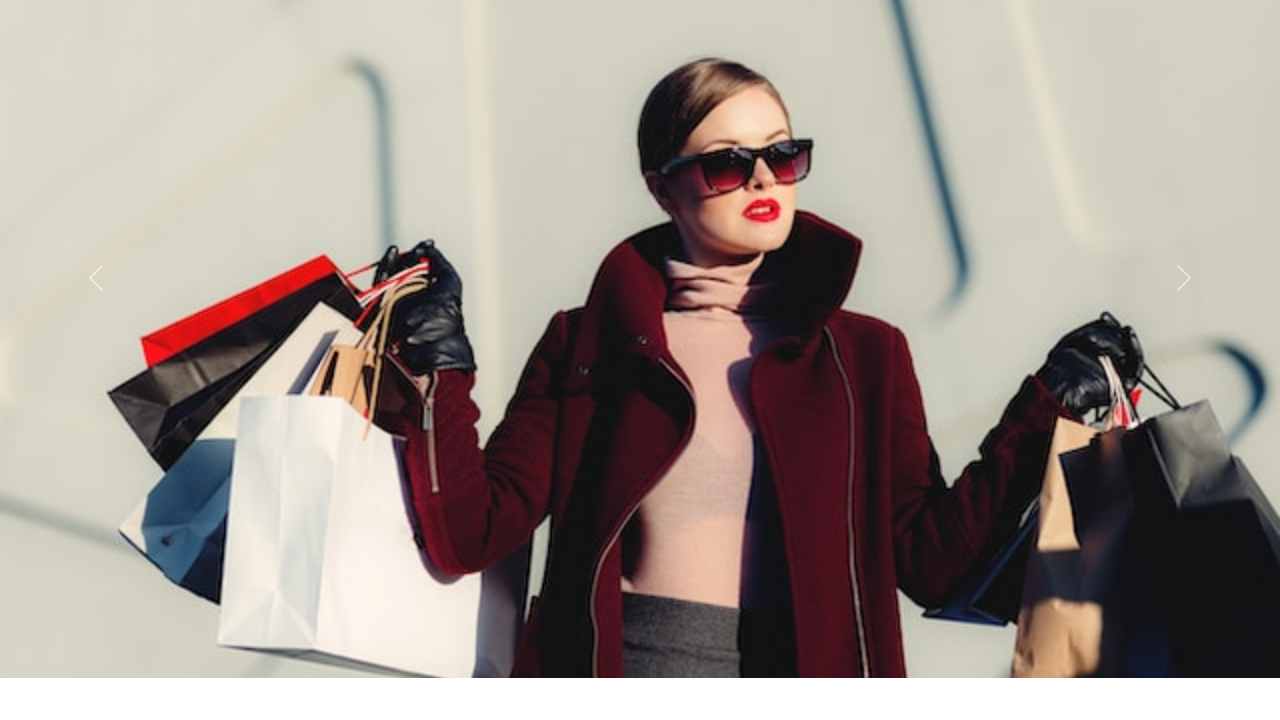
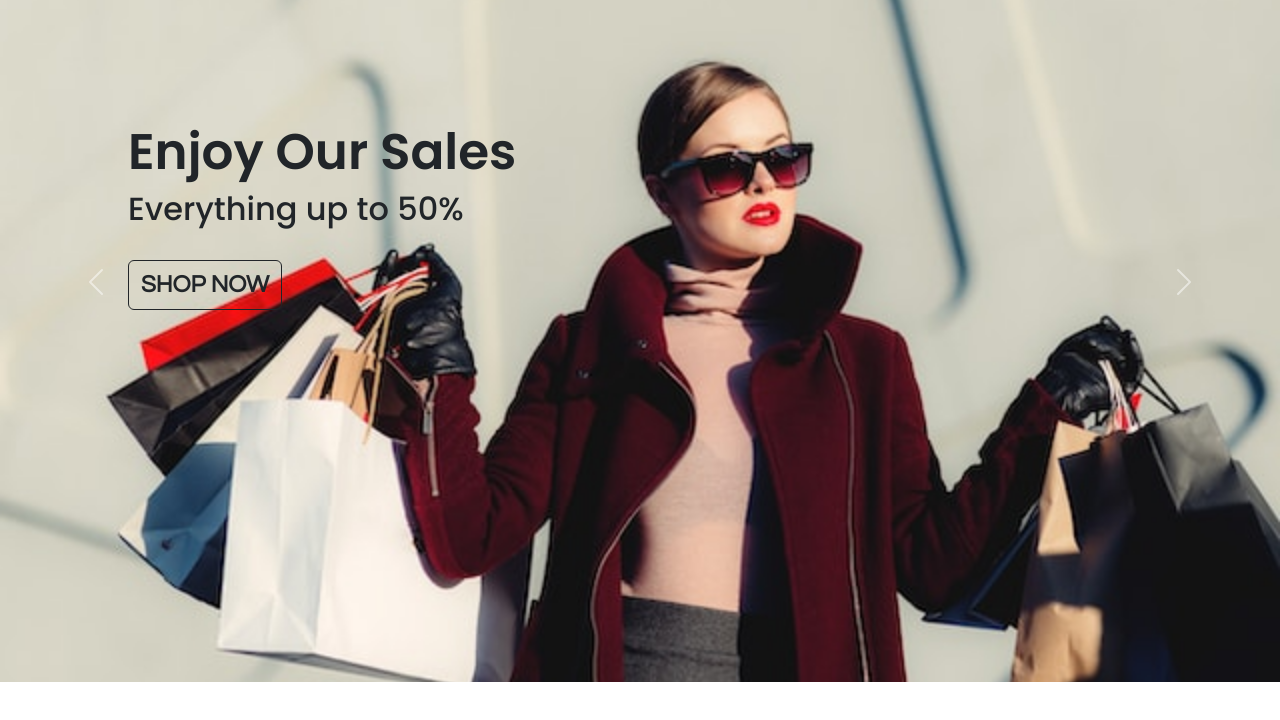
Before and after one commit to SaraOrciuoli/PRESTO-Aula1-3MS, a plain HTML site: page index.html in a window 1280 px wide. Shown: the part 144-864 px from the top of the page. Drawn offline with nearby package versions, Linux system fonts and the light colour scheme.

Commit message:
scritte carosel

```diff
--- a/index.html
+++ b/index.html
@@ -175,21 +175,37 @@
             data-bs-ride="carousel"
           >
             <div class="carousel-inner">
-              <div class="carousel-item active">
+              <div class="carousel-item active position-relative">
+                <div class="position-absolute div-text">
+                  <h2 class="new">New collection</h2>
+                  <h2>Spring season 2023</h2>
+                  <button class="btn btn-outline-dark mt-4 fw-semibold fs-4">SHOP NOW</button>
+                </div>
                 <img
                   src="./resources/media/carousel2.jpg"
                   class="d-block w-100"
                   alt="Immagine-1"
                 />
+
               </div>
-              <div class="carousel-item active">
+              <div class="carousel-item active position-relative">
+                <div class="position-absolute div-text-2">
+                  <h2 class="new">Accessories & Glamour</h2>
+                  <h2>For Every Occasion</h2>
+                  <button class="btn btn-outline-dark mt-4 fw-semibold fs-4">SHOP NOW</button>
+                </div>
                 <img
                   src="./resources/media/Accessories-1.jpg"
                   class="d-block w-100"
                   alt="Immagine-2"
                 />
               </div>
-              <div class="carousel-item active">
+              <div class="carousel-item active position-relative">
+                <div class="position-absolute div-text">
+                  <h2 class="new">Enjoy Our Sales</h2>
+                  <h2>Everything up to 50%</h2>
+                  <button class="btn btn-outline-dark mt-4 fw-semibold fs-4">SHOP NOW</button>
+                </div>
                 <img
                   src="./resources/media/Fashion-1.jpg"
                   class="d-block w-100"
--- a/resources/css/style.css
+++ b/resources/css/style.css
@@ -53,9 +53,23 @@ h6 {
 }
 header {
   left: 0;
-  top: 2.8%;
+  top: 3.2%;
 }
 .stick-top {
   background-color: var(--main);
   transition: 0.5s;
 }
+.div-text{
+  left: 10%;
+  top: 30%;
+
+}
+.new{
+  font-size: 50px;
+  font-weight: 600;
+}
+.div-text-2{
+  bottom:10%;
+  right:1%;
+
+}
```
